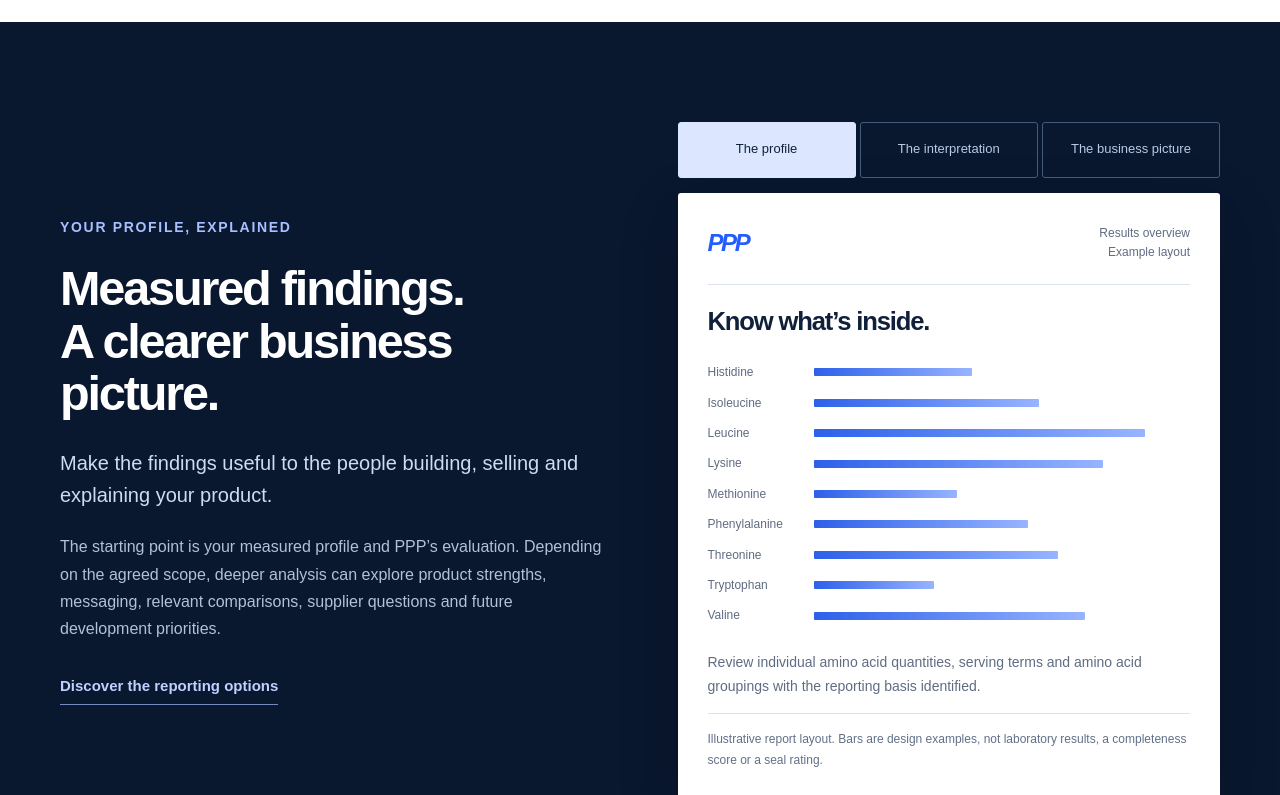
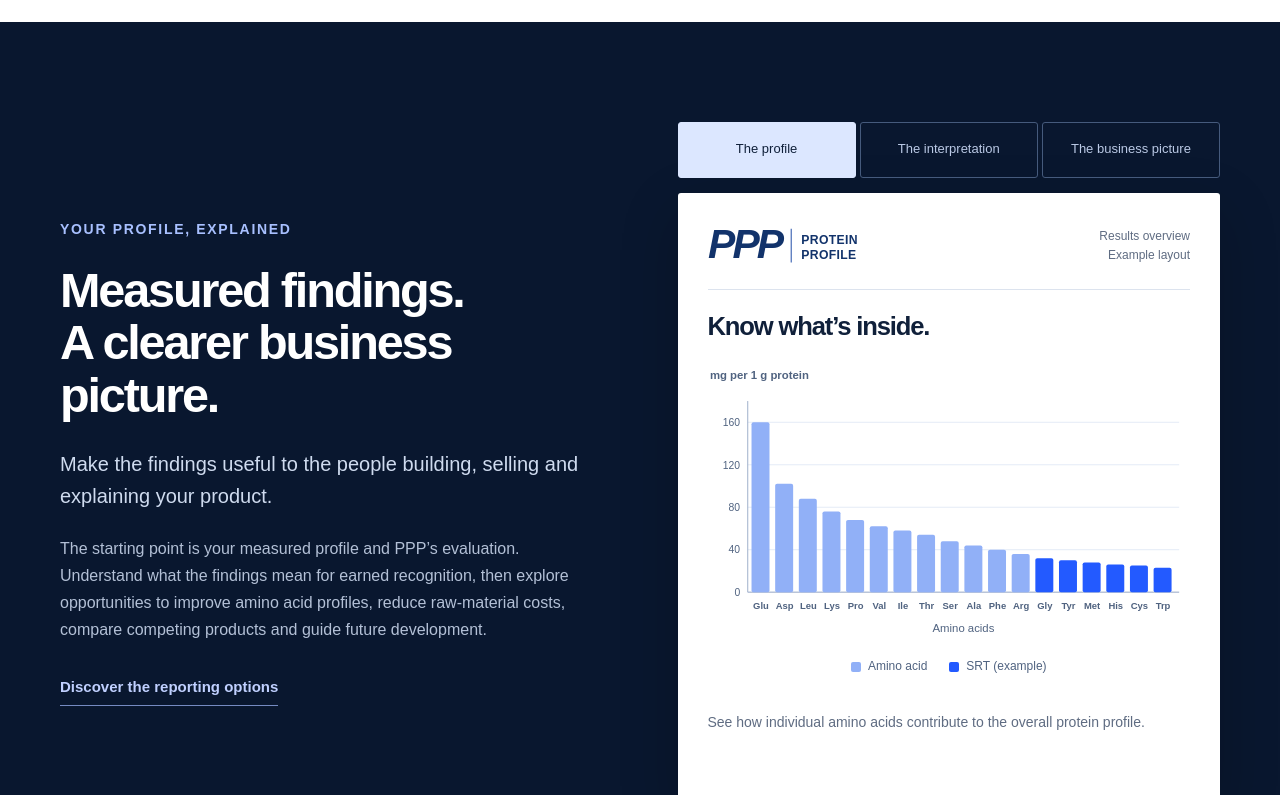
Before and after one commit to AndyTPV/perfect_protein_partners, a Next.js app: page / in a window 1280 px wide. Shown: the part 2960-3755 px from the top of the page. Built offline with nearby package versions, Linux system fonts and the light colour scheme.

Commit message:
Refresh homepage report preview with fictional amino acid chart and consulting options

```diff
--- a/app/page.jsx
+++ b/app/page.jsx
@@ -1,7 +1,7 @@
 import Link from "next/link";
 import Image from "next/image";
 import ProcessExplorer from "@/components/ProcessExplorer";
-import ResultsExplorer from "@/components/ResultsExplorer";
+import ResultsPreview from "@/components/ResultsPreview";
 import ProductStory from "@/components/ProductStory";
 import SealArtwork from "@/components/SealArtwork";
 import CallToAction from "@/components/CallToAction";
@@ -11,7 +11,7 @@ export default function Home() { return <>
   <section className="wrap section split seal-section" id="seal" aria-labelledby="seal-title"><div><p className="eyebrow">Recognition with a reason</p><h2 id="seal-title">A seal with<br />a story behind it.</h2><p className="lead">Your team puts thought into every product. Give the protein inside it a closer look.</p><p>PPP combines independent finished-product amino acid testing with a clear results review and evaluation against its protein-quality criteria. Qualifying products can earn a distinction your brand can explain and share.</p><Link className="text-link" href="/seal">Explore the PPP seal</Link></div><SealArtwork featured /></section>
   <section className="section pale" aria-labelledby="paths-title"><div className="wrap"><div className="section-heading"><div><p className="eyebrow">A closer look at your product</p><h2 id="paths-title">What could your<br />product story show?</h2></div></div><div className="paths"><Link href="/seal" className="path"><span className="eyebrow">Recognition</span><h3>Earn the seal.</h3><p>Give your protein a distinction backed by independent amino acid testing and PPP’s evaluation.</p><span className="path-link">Explore recognition</span></Link><Link href="/testing" className="path"><span className="eyebrow">Knowledge</span><h3>Know your protein.</h3><p>Understand your product’s amino acid profile, its strengths and where there may be room to improve.</p><span className="path-link">Explore product knowledge</span></Link><Link href="/transparency" className="path"><span className="eyebrow">Transparency</span><h3>Stand behind it.</h3><p>Turn your results into a clear product story you can share with customers and business partners.</p><span className="path-link">Explore transparency</span></Link></div></div></section>
   <section className="section wrap" id="process" aria-labelledby="process-title"><div className="section-heading"><div><p className="eyebrow">From question to clarity</p><h2 id="process-title">A clear path.<br />From the first conversation.</h2></div></div><ProcessExplorer homepage /></section>
-  <section className="section dark" id="results" aria-labelledby="results-title"><div className="wrap results-layout"><div><p className="eyebrow light">Your profile, explained</p><h2 id="results-title">Measured findings.<br />A clearer business picture.</h2><p className="lead">Make the findings useful to the people building, selling and explaining your product.</p><p>The starting point is your measured profile and PPP’s evaluation. Depending on the agreed scope, deeper analysis can explore product strengths, messaging, relevant comparisons, supplier questions and future development priorities.</p><Link href="/testing" className="text-link light-link">Discover the reporting options</Link></div><ResultsExplorer /></div></section>
+  <section className="section dark" id="results" aria-labelledby="results-title"><div className="wrap results-layout"><div><p className="eyebrow light">Your profile, explained</p><h2 id="results-title">Measured findings.<br />A clearer business picture.</h2><p className="lead">Make the findings useful to the people building, selling and explaining your product.</p><p>The starting point is your measured profile and PPP’s evaluation. Understand what the findings mean for earned recognition, then explore opportunities to improve amino acid profiles, reduce raw-material costs, compare competing products and guide future development.</p><Link href="/testing" className="text-link light-link">Discover the reporting options</Link></div><ResultsPreview /></div></section>
   <section className="section wrap split story-section" id="transparency" aria-labelledby="transparency-title"><ProductStory /><div><p className="eyebrow">Information worth sharing</p><h2 id="transparency-title">From the package<br />to the product story.</h2><p className="lead">Give interested customers somewhere useful to go.</p><p>A QR-linked product page could explain an earned seal, the evaluation scope and selected approved findings. Your team agrees what is shared; detailed reports remain private unless disclosure is authorized.</p><p className="fine-print">Public summaries, QR support and messaging development are proposed options, subject to agreed scope and client authorization.</p><Link href="/transparency" className="text-link">Explore the product-story approach</Link></div></section>
   <section className="section pale"><div className="wrap split opportunities"><div><p className="eyebrow">Explore what comes next</p><h2>Clarity can open<br />new possibilities.</h2></div><div><p className="lead">The results can also start a conversation about your next formulation.</p><p>Separately scoped SRT work can explore potential amino acid adjustments and raw-material cost opportunities for your product.</p><details><summary>Do I need to change my formula to apply?</summary><p>A formulation change is not required to have your existing product evaluated. Testing and PPP’s criteria determine whether the submitted product qualifies.</p></details><details><summary>What does amino acid testing establish?</summary><p>Profiling measures composition in the sample tested. It does not independently verify digestion, muscle protein synthesis, overall safety or the full nutrition label. Optional metals testing has a separate scope.</p></details><Link href="/opportunities" className="text-link">Explore formulation opportunities</Link></div></div></section><CallToAction />
   </>; }
--- /dev/null
+++ b/components/ProfileChart.jsx
@@ -0,0 +1,32 @@
+// Entirely fictional demonstration data in mg per 1 g protein; not client measurements.
+// The tail highlight illustrates the report format, not a calculated SRT evaluation.
+const profile = [
+  ["Glu", "Glutamic acid", 160], ["Asp", "Aspartic acid", 102],
+  ["Leu", "Leucine", 88], ["Lys", "Lysine", 76], ["Pro", "Proline", 68],
+  ["Val", "Valine", 62], ["Ile", "Isoleucine", 58], ["Thr", "Threonine", 54],
+  ["Ser", "Serine", 48], ["Ala", "Alanine", 44], ["Phe", "Phenylalanine", 40],
+  ["Arg", "Arginine", 36], ["Gly", "Glycine", 32], ["Tyr", "Tyrosine", 30],
+  ["Met", "Methionine", 28], ["His", "Histidine", 26],
+  ["Cys", "Cystine", 25], ["Trp", "Tryptophan", 23],
+];
+
+export default function ProfileChart() {
+  const left = 42, top = 36, bottom = 238, step = 25;
+  const y = value => bottom - value / 180 * (bottom - top);
+  return <div className="profile-chart-scroll" tabIndex={0} role="region" aria-label="Example amino acid chart; scroll horizontally on smaller screens">
+    <svg className="profile-chart" viewBox="0 0 510 297" role="img" aria-label={`Fictional amino acid profile in milligrams per one gram of protein. ${profile.map(([, name, value]) => `${name}: ${value} mg`).join('; ')}. Dark blue bars illustrate the SRT tail grouping, not a calculated score.`}>
+      <text className="chart-unit" x="2" y="13">mg per 1 g protein</text>
+      {[0, 40, 80, 120, 160].map(value => <g key={value}>
+        <line className="chart-grid" x1={left} x2="498" y1={y(value)} y2={y(value)} />
+        <text className="chart-tick" x={left - 8} y={y(value) + 4} textAnchor="end">{value}</text>
+      </g>)}
+      <path className="chart-axis" d={`M${left} ${top}V${bottom}H498`} />
+      {profile.map(([abbr, name, value], i) => <g key={abbr}>
+        <rect className={i >= 12 ? "chart-bar chart-tail" : "chart-bar"} x={left + i * step + 4} y={y(value)} width="19" height={bottom - y(value)} rx="2"><title>{name}: {value} mg per 1 g protein</title></rect>
+        <text className="chart-label" x={left + i * step + 14} y={bottom + 18} textAnchor="middle">{abbr}</text>
+      </g>)}
+      <text className="chart-axis-title" x="270" y="280" textAnchor="middle">Amino acids</text>
+    </svg>
+    <div className="profile-chart-legend" aria-hidden="true"><span><i />Amino acid</span><span><i className="tail-key" />SRT (example)</span></div>
+  </div>;
+}
--- /dev/null
+++ b/components/ResultsPreview.jsx
@@ -0,0 +1,29 @@
+"use client";
+import { useId, useRef, useState } from "react";
+import ProfileChart from "@/components/ProfileChart";
+const tabs = [
+ { name: "The profile", title: "Know what’s inside.", description: "See how individual amino acids contribute to the overall protein profile." },
+ { name: "The interpretation", title: "Put the facts in context.", items: [
+   ["PPP evaluation", "Understand how your amino acid profile relates to PPP’s evaluation and star-rating system."],
+   ["Optional metals review", "Review metals-testing results in the context of serving size and product use."],
+   ["Product strengths and priorities", "Identify strengths in the measured profile and areas worth exploring further."]
+ ] },
+ { name: "The business picture", title: "Choose what comes next.", items: [
+   ["Amino acid profile improvement", "Explore formulation adjustments that could bring your profile closer to PPP’s complementary amino acid target."],
+   ["Raw-material cost opportunities", "Assess ingredient combinations and potential cost efficiencies alongside protein-profile goals."],
+   ["Relevant product comparisons", "Put your findings alongside relevant competing products to inform development decisions."],
+   ["Future product development", "Use the analysis to prioritize reformulation opportunities and new product ideas."]
+ ] },
+];
+function ReportBrand() {
+ return <svg className="report-brand" viewBox="0 0 230 64" role="img" aria-label="PPP Protein Profile">
+   <text x="0" y="49" fill="#12336b" fontFamily="Arial, Helvetica, sans-serif" fontSize="57" fontWeight="900" fontStyle="italic" letterSpacing="-4">PPP</text>
+   <path d="M116 8V55" stroke="#315baf" strokeWidth="1.5" />
+   <g fill="#12336b" fontFamily="Arial, Helvetica, sans-serif" fontSize="17" fontWeight="800" letterSpacing=".5"><text x="130" y="29">PROTEIN</text><text x="130" y="50">PROFILE</text></g>
+ </svg>;
+}
+export default function ResultsPreview() {
+ const [active, setActive] = useState(0); const id = useId(); const buttons = useRef([]); const tab = tabs[active];
+ function keydown(e) { if (!["ArrowRight", "ArrowLeft", "Home", "End"].includes(e.key)) return; e.preventDefault(); const n = e.key === "Home" ? 0 : e.key === "End" ? 2 : (active + (e.key === "ArrowRight" ? 1 : 2)) % 3; setActive(n); buttons.current[n]?.focus(); }
+ return <div className="results-explorer"><div className="report-tabs" role="tablist" aria-label="Report contents" onKeyDown={keydown}>{tabs.map((t, i) => <button type="button" key={t.name} ref={el => { buttons.current[i] = el; }} role="tab" id={`${id}-tab-${i}`} aria-controls={`${id}-panel`} aria-selected={active === i} tabIndex={active === i ? 0 : -1} onClick={() => setActive(i)}>{t.name}</button>)}</div><div className="report-paper report-review" role="tabpanel" id={`${id}-panel`} aria-labelledby={`${id}-tab-${active}`} tabIndex={0}><div className="report-header"><ReportBrand /><span>Results overview<br />Example layout</span></div><h3>{tab.title}</h3>{active === 0 ? <ProfileChart /> : <dl className="report-points">{tab.items.map(([title, text]) => <div key={title}><dt>{title}</dt><dd>{text}</dd></div>)}</dl>}{tab.description && <p>{tab.description}</p>}</div></div>;
+}
```
Also changed, not shown: styles/globals.css.
